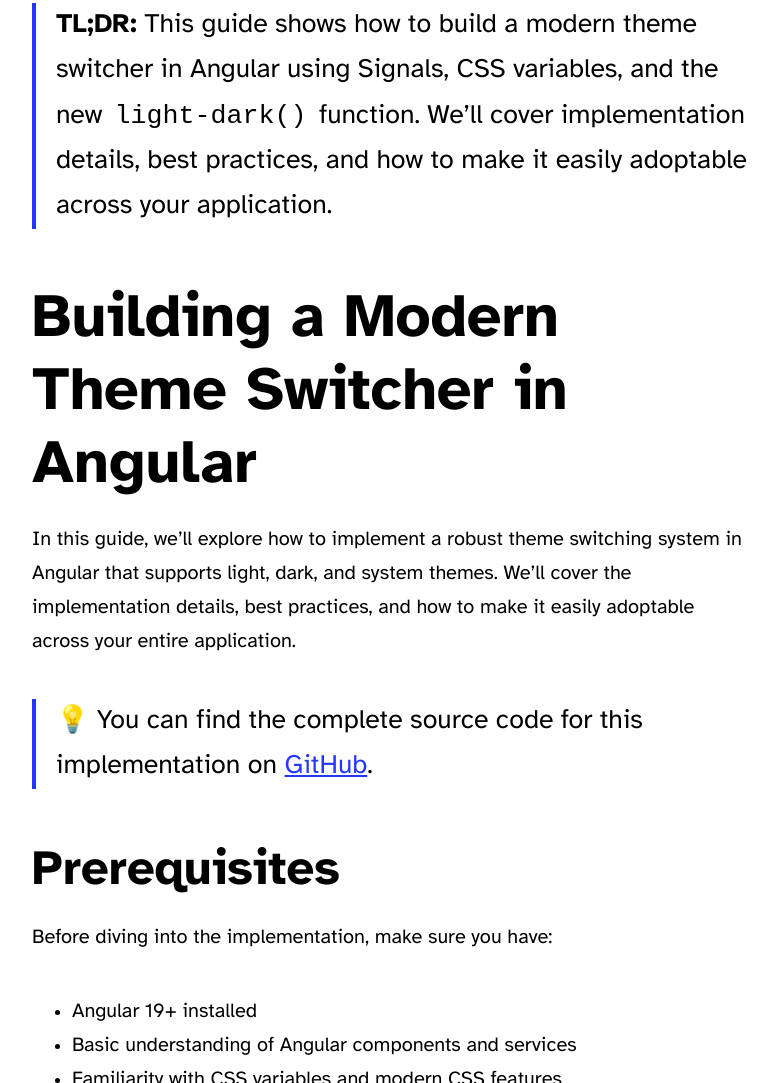
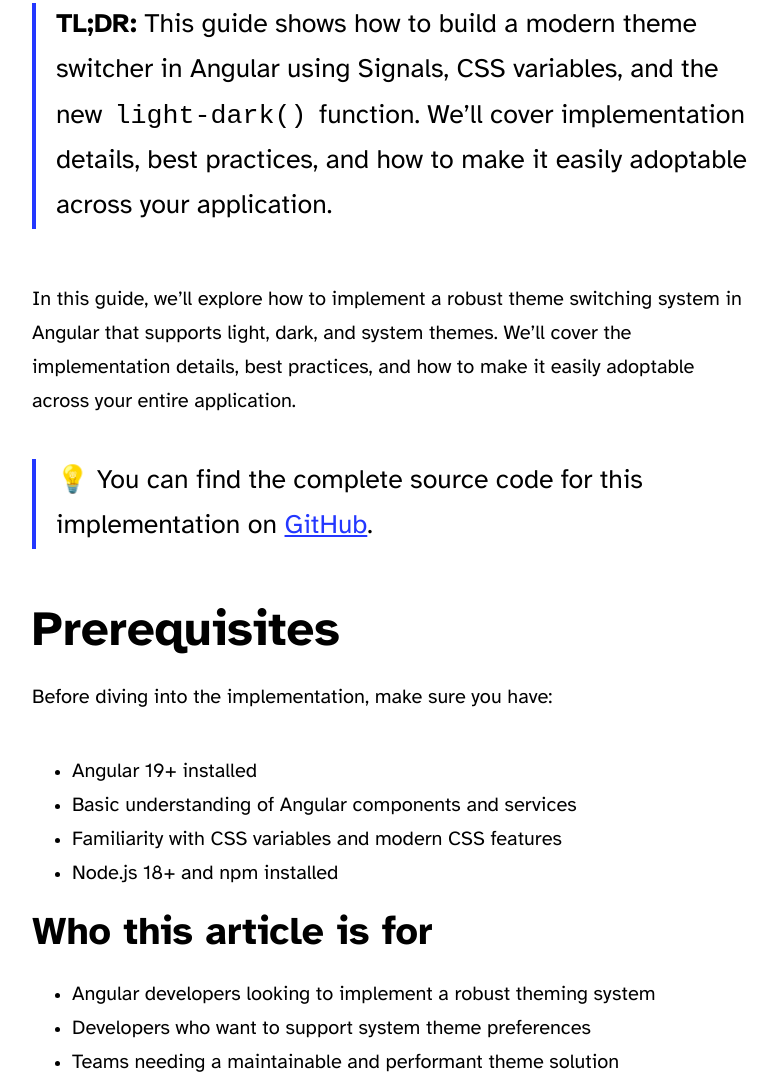
Before and after one commit to dmmishchenko/dmmishchenko.github.io, an Astro site: page /blog/build-theme-switcher in a window 1280 px wide. Shown: the part 1192-2275 px from the top of the page, without its empty margins (248-1025 px from the left). Built offline with nearby package versions, Linux system fonts and the light colour scheme; Astro itself is replaced by a stand-in of ours.

Commit message:
Remove redundant header from theme switcher guide for clarity

```diff
--- a/src/content/blog/build-theme-switcher.md
+++ b/src/content/blog/build-theme-switcher.md
@@ -7,7 +7,6 @@ heroImage: "/theme-switcher.jpeg"
 
 > **TL;DR:** This guide shows how to build a modern theme switcher in Angular using Signals, CSS variables, and the new `light-dark()` function. We'll cover implementation details, best practices, and how to make it easily adoptable across your application.
 
-# Building a Modern Theme Switcher in Angular
 
 In this guide, we'll explore how to implement a robust theme switching system in Angular that supports light, dark, and system themes. We'll cover the implementation details, best practices, and how to make it easily adoptable across your entire application.
 
```
